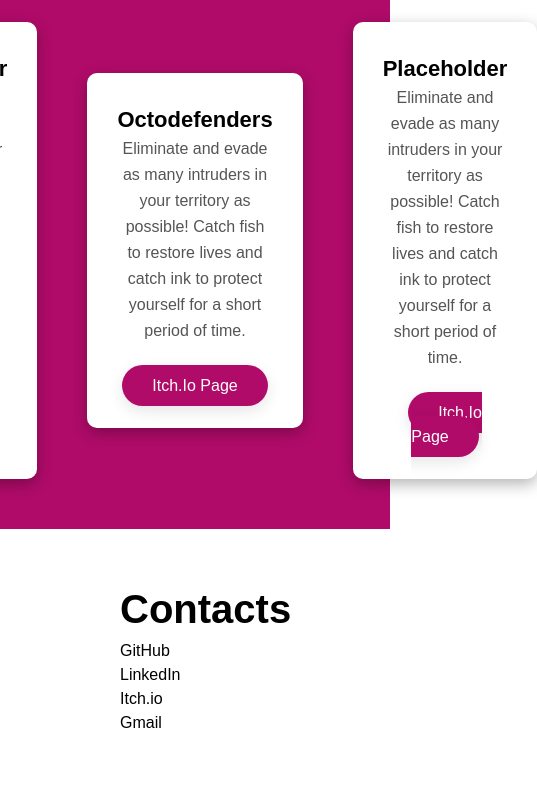
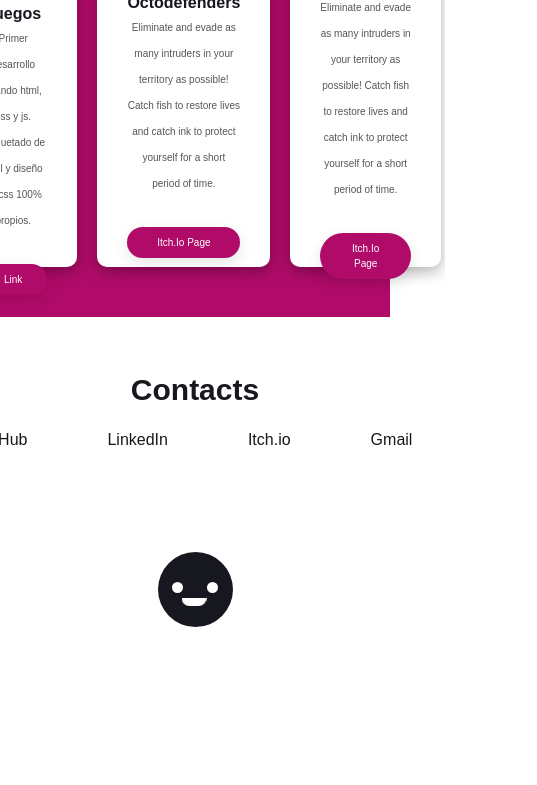
Before and after one commit to isab3lla-jl/cv, a plain HTML site: page index.html in a window 390 px wide. Shown: the part 558-1343 px from the top of the page, 537 px wide, since content can reach past the window. After the commit the page ends 1235 px from the top, so only its background shows below. Drawn offline with Linux system fonts and the light colour scheme; a web font is replaced by a local one.

Commit message:
footer anim, responsive tweaks

```diff
--- a/index.html
+++ b/index.html
@@ -62,10 +62,10 @@
                 <h2 class="section-title">Projects</h2>
                 <div class="project-items">
                     <div class="project-item">
-                        <h3>placeholder</h3>
-                        <p>Eliminate and evade as many intruders in your territory as possible!
-                            Catch fish to restore lives and catch ink to protect yourself for a short period of time.</p>
-                        <a href="https://1zelf.itch.io/octodefenders" class="btn">itch.io page</a>
+                        <h3>pagina de juegos</h3>
+                        <p>Primer desarrollo usando html, css y js.
+                            Maquetado de html y diseño de css 100% propios.</p>
+                        <a href="https://isab3lla-jl.github.io/sitio-de-juegos/root/indexMain.html" class="btn">Link</a>
                     </div>
                     <div class="project-item">
                         <h3>octodefenders</h3>
@@ -104,7 +104,9 @@
 
         <!-- Footer anim or smth -->
         <footer>
-
+            <div class="base">
+                <div class="face"></div>
+            </div>
         </footer>
 
         <!-- Script -->
--- a/script.js
+++ b/script.js
@@ -6,7 +6,7 @@ window.addEventListener("load", function() {
     setTimeout(() => preloader.style.display = "none", 500);
 });
 
-// Theme Toggle
+//Theme Toggle
 function toggleTheme() {
     if (localStorage.getItem("theme") !== null) {
         if (localStorage.getItem("theme") === "dark") {
--- a/style.css
+++ b/style.css
@@ -9,7 +9,7 @@
     --dark-to-main-color: var(--bg-dark);
     --shadow-black-100: 0 5px 15px rgba(0,0,0,0.1);
     --shadow-black-300: 0 5px 15px rgba(0,0,0,0.3);
-    --black-900: #000;
+    --black-900: #17171f;
     --black-400: #555;
     --black-000: #fff;
     --black-alpha-100: rgba(0,0,0,0.05);
@@ -39,10 +39,6 @@ body.dark-mode {
     --black-alpha-100: rgba(255,255,255,0.05);
     --black-900: #fff;
     --black-400: #bbb;
-}
-main {
-    display: felx;
-    justify-content: center;;
 }
 
 a {
@@ -254,6 +250,11 @@ section#projects {
 }
 
 .project-item{
+    width: 300px;
+    height: 225px;
+    display: flex;
+    flex-direction: column;
+    justify-content: center;
     background-color: var(--black-000);
     padding: 30px;
     text-align: center;
@@ -276,3 +277,240 @@ section#projects {
     margin: 0 0 30px;
     line-height: 26px;
 }
+/*Contact List*/
+section#contact-info h2.section-title {
+    color: var(--black-900);
+}
+
+.contact-list {
+    display: flex;
+    flex-direction: row;
+    justify-content: center;
+    gap: 0 80px;
+    margin-top: 16px;
+}
+
+.contact-list-item {
+    display: flex;
+    flex-direction: row;
+    column-gap: 32px;
+    align-items: baseline;
+}
+
+.contact-list-item a:hover {
+    color: var(--main-color);
+    text-decoration: underline;
+}
+/*Footer*/
+@keyframes blink {
+    from {
+        left: 12px;
+        width: 13px;
+        height: 5px;
+        border-radius: 4px;
+        transition-timing-function: ease-in;
+    }
+
+    20% {
+        left: 14px;
+        width: 11px;
+        height: 11px;
+        border-radius: 50%;
+        transition-timing-function: ease-in;
+    }
+
+    30% {
+        left: 12px;
+        width: 13px;
+        height: 5px;
+        border-radius: 4px;
+        transition-timing-function: ease-in;
+    }
+
+    35% {
+        left: 14px;
+        width: 11px;
+        height: 11px;
+        border-radius: 50%;
+        transition-timing-function: ease-out;
+    }
+
+    40% {
+        left: 12px;
+        width: 13px;
+        height: 5px;
+        border-radius: 4px;
+        transition-timing-function: ease-out;
+    }
+
+    55% {
+        left: 14px;
+        width: 11px;
+        height: 11px;
+        border-radius: 50%;
+    }
+
+    80% {
+        left: 14px;
+        width: 11px;
+        height: 11px;
+        border-radius: 50%;
+        transition-timing-function: ease-in;
+    }
+
+    from {
+        left: 12px;
+        width: 13px;
+        height: 5px;
+        border-radius: 4px;
+    }
+}
+@keyframes smile {
+    from {
+        height: 5px;
+        border-radius: 5px;
+    }
+
+    40% {
+        height: 5px;
+        border-radius: 5px;
+        transition-timing-function: ease-in-out;
+    }
+
+    60% {
+        height: 8px;
+        border-radius: 0;
+        border-bottom-left-radius: 10px;
+        border-bottom-right-radius: 10px;
+        transform: translateX(-50%);
+        transition-timing-function: ease-in-out;
+    }
+
+    80% {
+        height: 8px;
+        border-radius: 0;
+        border-bottom-left-radius: 10px;
+        border-bottom-right-radius: 10px;
+        transform: translateX(-50%);
+        transition-timing-function: ease-in-out;
+    }
+
+    to {
+        height: 5px;
+        border-radius: 5px;
+    }
+}
+
+footer {
+    display: flex;
+    padding: 50px;
+    justify-content: center;
+    background-color: var(--bg);
+}
+
+footer .base {
+    position: relative;
+    display: inline-block;
+    width: 75px;
+    height: 75px;
+    overflow: hidden;
+}
+footer .base .face {
+    position: absolute;
+    top: 0;
+    left: 0;
+    width: 100%;
+    height: 100%;
+    background: var(--black-900);
+    border-radius: 50%;
+}
+footer .base .face::before {
+    content: '';
+    position: absolute;
+    top: 30px;
+    left: 12px;
+    width: 13px;
+    height: 5px;
+    background: var(--black-000);
+    border-radius: 4px;
+    box-shadow: 35px 0 0 var(--black-000);
+    transition: 0.5s;
+    animation: blink 3s infinite;
+}
+footer .base .face::after {
+    content: '';
+    position: absolute;
+    top: 46px;
+    left: 48.8%;
+    transform: translateX(-50%);
+    bottom: 45px;
+    width: 25px;
+    height: 5px;
+    border-radius: 5px;
+    background: var(--black-000);
+    transition: 0.5s;
+    animation: smile 3s infinite;
+}
+
+/*Responsive*/
+@media (max-width: 1200px) {
+    section{
+        padding: 50px 100px;
+    }
+    section h2.section-title {
+        font-size: 35px;
+    }
+
+    .project-items {
+        gap: 30px;
+    }
+    .project-item h3 {
+        font-size: 18px;
+    }
+
+    .project-item p {
+        font-size: 10px;
+    }
+
+    .btn {
+        font-size: 10px;
+    }
+}
+
+@media (max-width: 824px) {
+    .article > header {
+        width: 500px;
+    }
+    h1 {
+        font-size: 35px;
+    }
+    .article p.about-me-text {
+        width: 500px;
+        font-size: 14px;
+    }
+
+    section{
+        padding: 50px 60px;
+    }
+    section h2.section-title {
+        font-size: 30px;
+    }
+
+    .project-items {
+        gap: 20px;
+    }
+    .project-item h3 {
+        font-size: 16px;
+    }
+
+    .project-item p {
+        font-size: 10px;
+    }
+
+    .btn {
+        padding: 8px 25px;
+        font-size: 10px;
+    }
+}
+/*Falta responisvidad a partir de 744px **flex wrap para project-items en cel** y nav bar colapsable (solo si no rompe mi jerarquia de html)
+la navbar colapsable se maneja en js y css (creo, tengo que checar)*/
```
